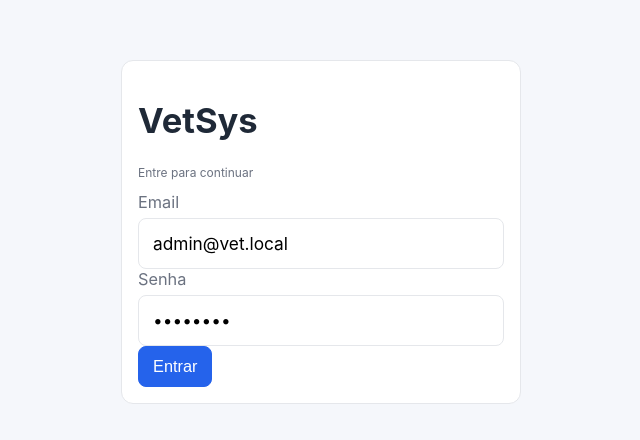
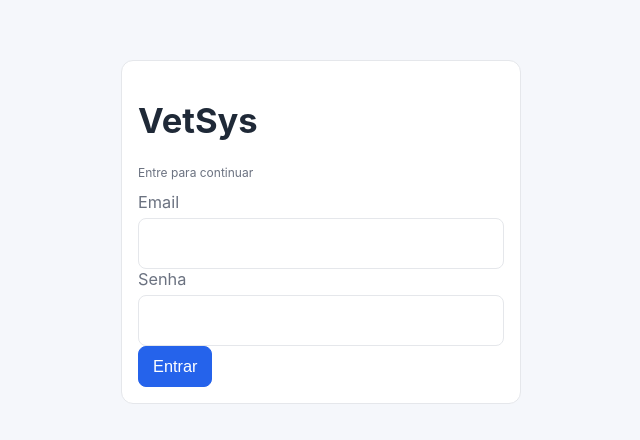
Before and after one commit to luciano-alexandre/vet-sys-frontend, a React (Vite) app: page /login in a window 1280 px wide. Shown: the part 168-608 px from the top of the page, without its empty margins (319-959 px from the left). Built offline with nearby package versions, Linux system fonts and the light colour scheme.

Commit message:
altera mensagens

```diff
--- a/src/pages/LoginPage.jsx
+++ b/src/pages/LoginPage.jsx
@@ -6,8 +6,8 @@ export default function LoginPage() {
   const { login } = useAuth();
   const nav = useNavigate();
 
-  const [email, setEmail] = useState("admin@vet.local");
-  const [senha, setSenha] = useState("admin123");
+  const [email, setEmail] = useState("");
+  const [senha, setSenha] = useState("");
   const [error, setError] = useState("");
   const [loading, setLoading] = useState(false);
 
--- a/src/pages/animais/AnimalFormPage.jsx
+++ b/src/pages/animais/AnimalFormPage.jsx
@@ -283,10 +283,10 @@ export default function AnimalFormPage({ mode }) {
             onChange={(e) => onChangeStatusReprodutivo(e.target.value)}
           >
             <option value="CASTRADO">CASTRADO</option>
-            <option value="NAO_CASTRADO">NAO_CASTRADO</option>
+            <option value="NAO_CASTRADO">NÃO CASTRADO</option>
             <option value="PRENHE">PRENHE</option>
             <option value="LACTANTE">LACTANTE</option>
-            <option value="NAO_INFORMADO">NAO_INFORMADO</option>
+            <option value="NAO_INFORMADO">NÃO INFORMADO</option>
           </select>
           {fieldErrors.status_reprodutivo && (
             <small className="error-text">{fieldErrors.status_reprodutivo}</small>
--- a/src/pages/atendimentos/AtendimentoFormPage.jsx
+++ b/src/pages/atendimentos/AtendimentoFormPage.jsx
@@ -526,7 +526,7 @@ export default function AtendimentoFormPage({ mode }) {
               <select value={form.houve_melhora} onChange={(e) => set("houve_melhora", e.target.value)}>
                 <option value="SIM">SIM</option>
                 <option value="NAO">NAO</option>
-                <option value="NAO_SE_APLICA">NAO_SE_APLICA</option>
+                <option value="NAO_SE_APLICA">NÃO SE APLICA</option>
               </select>
             </Field>
           </>
```
Also changed, not shown: 1 other file (tests, documents, lock files or other folders).
